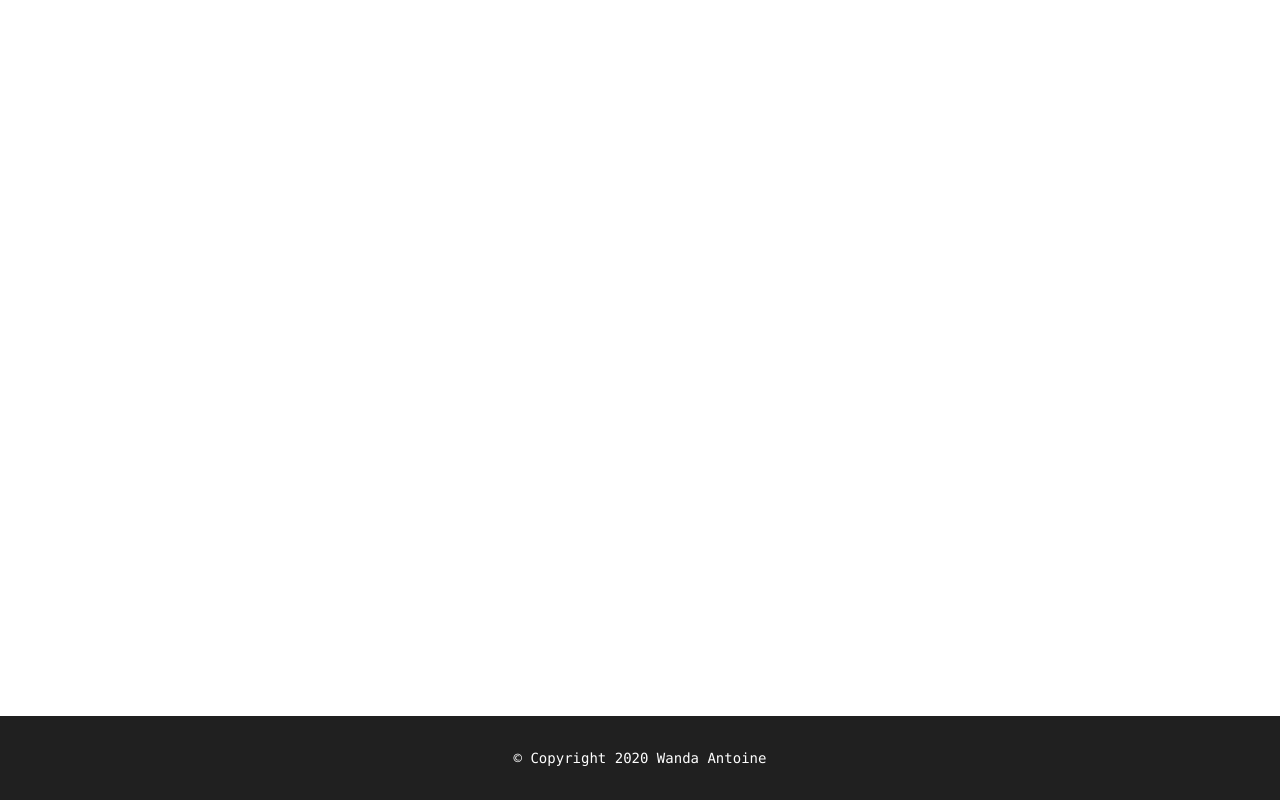
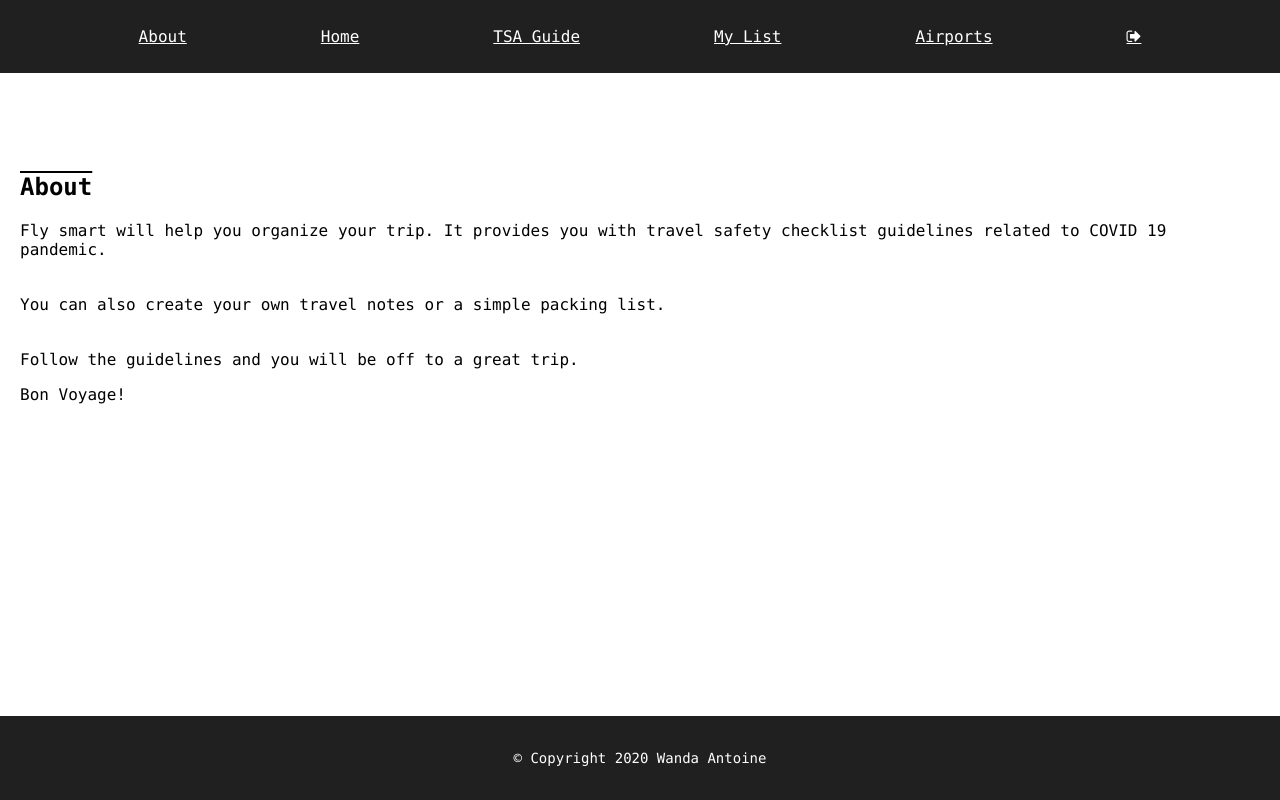
Before and after one commit to ad-astra-8/fly-smart-capstone-client, a React (Create React App) app: page /about in a window 1280 px wide. Built offline with nearby package versions, Linux system fonts and the light colour scheme; no server answers.

Commit message:
added about section updated readme

```diff
--- /dev/null
+++ b/src/About.js
@@ -0,0 +1,24 @@
+import React from "react";
+import Navbar from "./Navbar";
+
+
+
+function About() {
+
+        return (
+            <div className='section-container'>
+                <Navbar className='nav-home'/>
+                <section className="about">
+                    <div className="presentation-ctn">
+                    <h2 className="section-title">About</h2>
+                    <p className="presentation">Fly smart will help you organize your trip. It provides you with travel safety checklist guidelines related to COVID 19 pandemic.</p>
+                    <p className="presentation">You can also create your own travel notes or a simple packing list.</p>
+                    <p> Follow the guidelines and you will be off to a great trip.</p>
+                    <p>Bon Voyage!</p>
+                    </div>
+                </section>
+            </div>
+        );
+}
+
+export default About;
--- a/src/App.js
+++ b/src/App.js
@@ -5,21 +5,18 @@ import LandingPage from "./LandingPage";
 import HomePage from "./HomePage";
 import MyNoteForm from "./MyNoteForm";
 import Checklist from "./Checklist";
-import Register from './Register';
-// import Data from './Data';
+import Register from "./Register";
+import About from "./About";
 
 
 class App extends Component {
   state = {
-    //testing the access of data before connecting to db
-    // notes: ['note 1', 'note 2', 'note 3'],
     notes: [],
   };
 
   componentDidMount() {
 
     let getCollectionByUserId = `${config.API_ENDPOINT}/notes`;
-    //  ${TokenService.getUserId()};
 
     fetch(getCollectionByUserId)
       .then((response) => response.json())
@@ -55,6 +52,7 @@ class App extends Component {
           <BrowserRouter>
             <Switch>
               <Route exact path="/" component={LandingPage} />
+              <Route exact path="/about" component={About} />
               <Route exact path="/homepage" component={HomePage} />
               <Route path="/register" component={Register} />
               <Route path="/checklist" component={Checklist} />
--- a/src/HomePage.js
+++ b/src/HomePage.js
@@ -17,11 +17,6 @@ class HomePage extends Component {
             <div className='section-container'>
                 <Navbar className='nav-home'/>
                 <section className="homepage">
-                    <div className="presentation-ctn">
-                    <h2 className="section-title">Homepage</h2>
-                    <p className="presentation">Fly smart will help you organize your trip better and be a saavy traveler during the pandemic. Follow the guidelines and you will be off to a great trip. Bon Voyage!</p>
-
-                    </div>
                     <h3><i className="fa fa-hand-paper-o" aria-hidden="true"></i> During your trip, take steps to protect yourself and others from COVID-19: </h3>
                     <p>-Wear a mask to keep your nose and mouth covered when in public settings.</p>
                     <p>-Avoid close contact by staying at least 6 feet (about 2 arms’ length) from anyone who is not from your household.</p>
--- a/src/Login.js
+++ b/src/Login.js
@@ -1,7 +1,6 @@
 import React, { Component } from "react";
 import { Link } from "react-router-dom";
 import AuthApiService from './services/auth-api-service';
-import TokenService from './services/token-service';
 
 class Login extends Component {
   constructor(props) {
@@ -52,8 +51,6 @@ class Login extends Component {
       .then(response => {
         loginUsername.value = ''
         loginPassword.value = ''
-        // TokenService.saveAuthToken(response.authToken)
-        // TokenService.saveUserId(response.userId)
         window.location = '/homepage'
 
 
--- a/src/Navbar.js
+++ b/src/Navbar.js
@@ -21,6 +21,7 @@ class Navbar extends Component {
       <header className="Navbar">
         <nav>
           <ul className="nav-container">
+            <NavLink to="/about"><li className="nav-link">About</li></NavLink>
             <NavLink to="/homepage"><li className="nav-link">Home</li></NavLink>
             <NavLink to="/checklist"><li className="nav-link">TSA Guide</li></NavLink>
             <NavLink to="/my-notes"><li className="nav-link">My List</li></NavLink>
--- a/src/Register.js
+++ b/src/Register.js
@@ -1,6 +1,5 @@
 import React, { Component } from "react";
 import AuthApiService from './services/auth-api-service';
-// import TokenService from './services/token-service';
 
 class Register extends Component {
   constructor(props) {
@@ -30,8 +29,6 @@ class Register extends Component {
       .then(response => {
         registerUsername.value = ''
         registerPassword.value = ''
-        // TokenService.saveAuthToken(response.authToken)
-        // TokenService.saveUserId(response.id)
         window.location = '/homePage'
       })
 
--- a/src/index.css
+++ b/src/index.css
@@ -158,7 +158,7 @@ background-color: rgb(202, 5, 5);
 }
 
 .presentation{
- padding-bottom: 40px;
+ padding-bottom: 20px;
 }
 
 /* -------------------------------------
```
Also changed, not shown: 1 other file (tests, documents, lock files or other folders).
